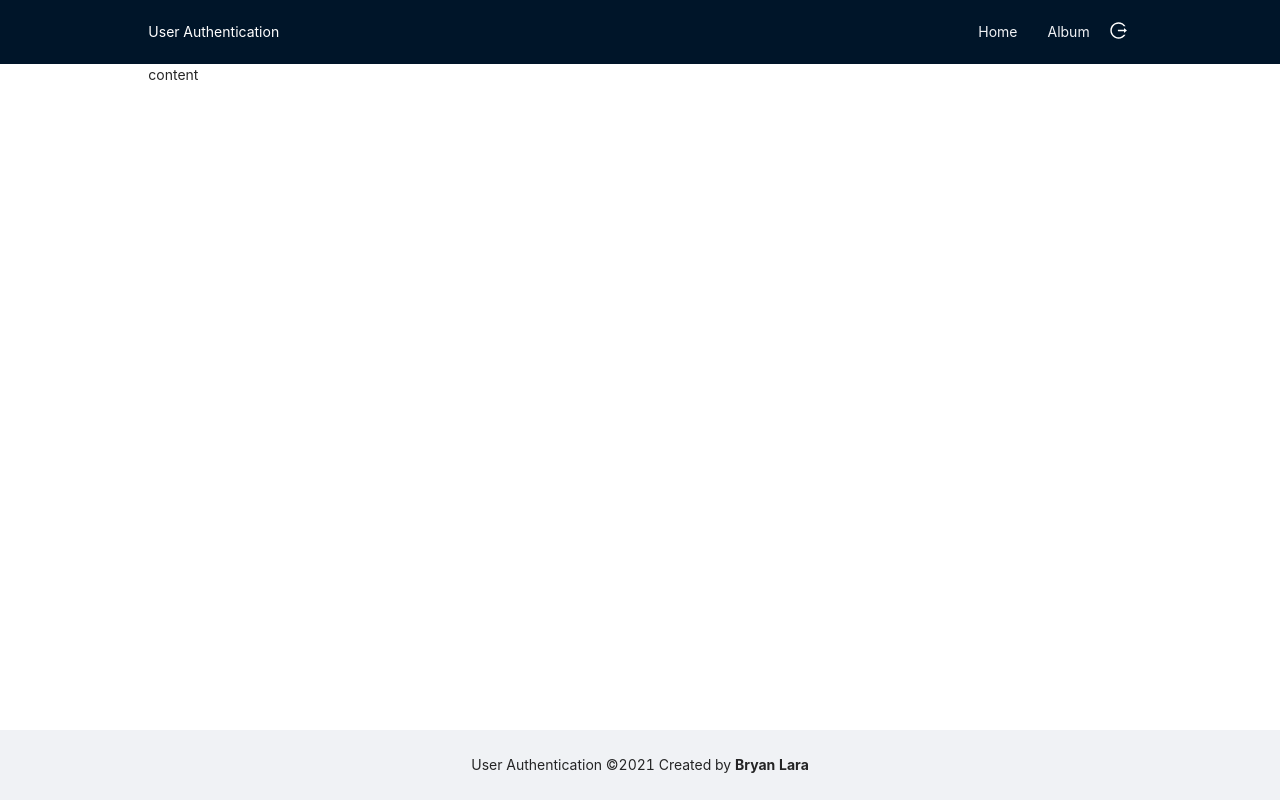
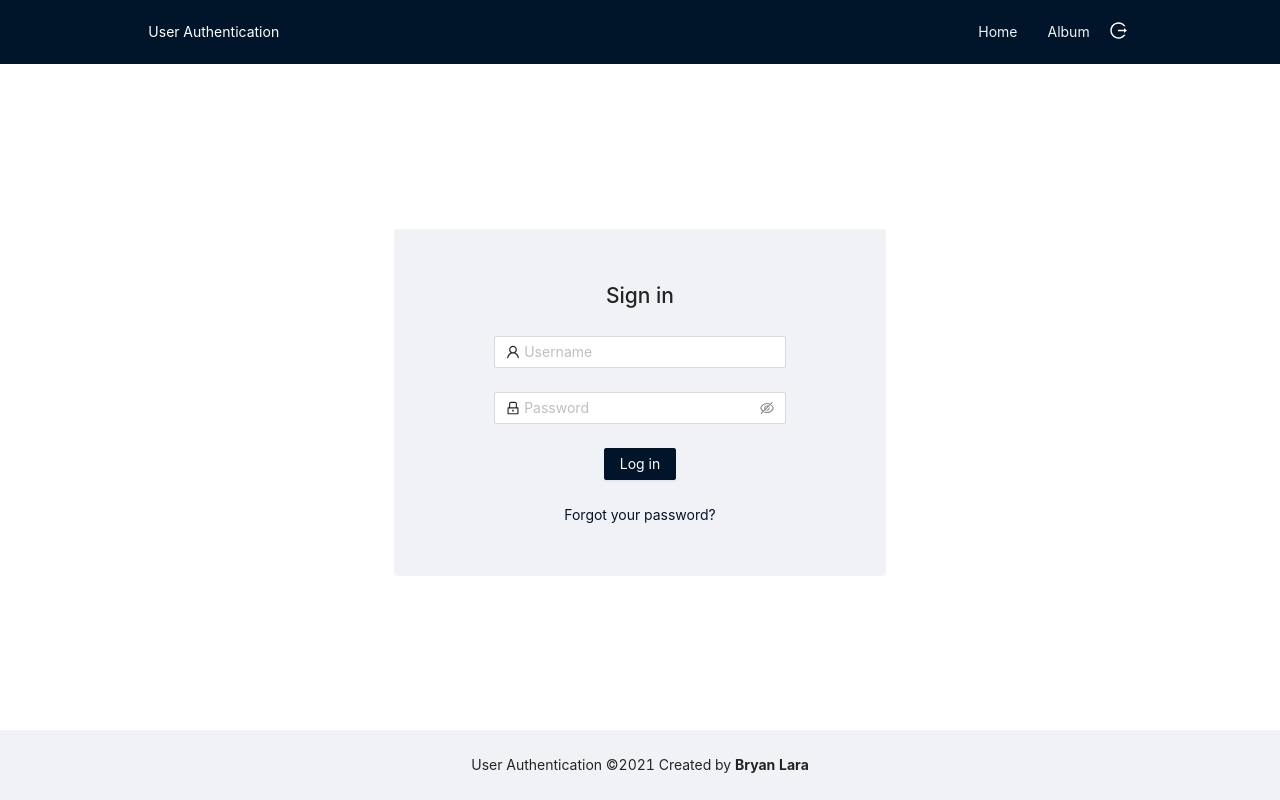
Before and after one commit to brayan15/user-authentication, a React (Create React App) app: page / in a window 1280 px wide. Built offline with nearby package versions, Linux system fonts and the light colour scheme.

Commit message:
Add login form

```diff
--- a/src/App.js
+++ b/src/App.js
@@ -5,6 +5,7 @@ import Footer from './components/footer'
 import Header from './components/header'
 // $FlowFixMe
 import './styles/main.scss'
+import LoginForm from './components/login-form'
 
 function App() {
   return (
@@ -15,7 +16,7 @@ function App() {
           <Row className='w-100'>
             <Col xs={{ span: 24 }} xl={{ span: 20, offset: 2 }}>
               {/*Router goes here*/}
-              <p>content</p>
+              <LoginForm />
             </Col>
           </Row>
         </Layout.Content>
--- /dev/null
+++ b/src/components/login-form/index.js
@@ -0,0 +1,68 @@
+// @flow
+import React from 'react'
+import { Form, Input, Button, Row, Col } from 'antd'
+import { UserOutlined, LockOutlined } from '@ant-design/icons'
+
+const LoginForm = () => {
+  const onFinish = values => {
+    //console.log('Success:', values)
+  }
+
+  const onFinishFailed = errorInfo => {
+    //console.log('Failed:', errorInfo)
+  }
+
+  return (
+    <Row className='login-form'>
+      <Col
+        xs={{ span: 24 }}
+        sm={{ span: 18, offset: 3 }}
+        md={{ span: 12, offset: 6 }}
+        xxl={{ span: 8, offset: 8 }}
+        className='login-form__col'
+      >
+        <h1 className='login-form__title'>Sign in</h1>
+        <Form
+          layout='vertical'
+          name='login-form'
+          onFinish={onFinish}
+          className='login-form__form'
+          onFinishFailed={onFinishFailed}
+        >
+          <Form.Item
+            name='username'
+            rules={[{ required: true, message: 'Please input your Username!' }]}
+          >
+            <Input
+              prefix={<UserOutlined className='site-form-item-icon' />}
+              placeholder='Username'
+            />
+          </Form.Item>
+          <Form.Item
+            name='password'
+            rules={[{ required: true, message: 'Please input your Password!' }]}
+          >
+            <Input.Password
+              prefix={<LockOutlined className='site-form-item-icon' />}
+              type='password'
+              placeholder='Password'
+            />
+          </Form.Item>
+
+          <Form.Item>
+            <Button type='primary' htmlType='submit' className='login-form__button'>
+              Log in
+            </Button>
+          </Form.Item>
+        </Form>
+        <div className='login-form__forgot'>
+          <a href='/' className='login-form__forgot_link'>
+            Forgot your password?
+          </a>
+        </div>
+      </Col>
+    </Row>
+  )
+}
+
+export default LoginForm
--- a/src/styles/modules/__index.scss
+++ b/src/styles/modules/__index.scss
@@ -1,2 +1,3 @@
 @import './_footer';
 @import './_header';
+@import './_login-form';
--- /dev/null
+++ b/src/styles/modules/__login-form.scss
@@ -0,0 +1,48 @@
+.login-form {
+  align-items: center;
+  display: flex;
+  height: 100%;
+  margin: 20px 0;
+
+  &__title {
+    text-align: center;
+    margin-bottom: 24px;
+  }
+  &__button {
+    background: $midnight;
+    border-color: $midnight;
+    display: block;
+    margin: 0 auto;
+
+    &:hover,
+    &:focus {
+      background: $midnight;
+      border-color: $midnight;
+    }
+  }
+
+  &__col {
+    background: $athens-gray;
+    border-radius: 4px;
+    padding: 50px 100px;
+  }
+
+  &__forgot {
+    text-align: center;
+  }
+
+  &__forgot_link {
+    color: $midnight;
+
+    &:hover {
+      color: inherit;
+      text-decoration: underline;
+    }
+  }
+
+  @media (max-width: $max-xs) {
+    &__col {
+      padding: 30px;
+    }
+  }
+}
```
